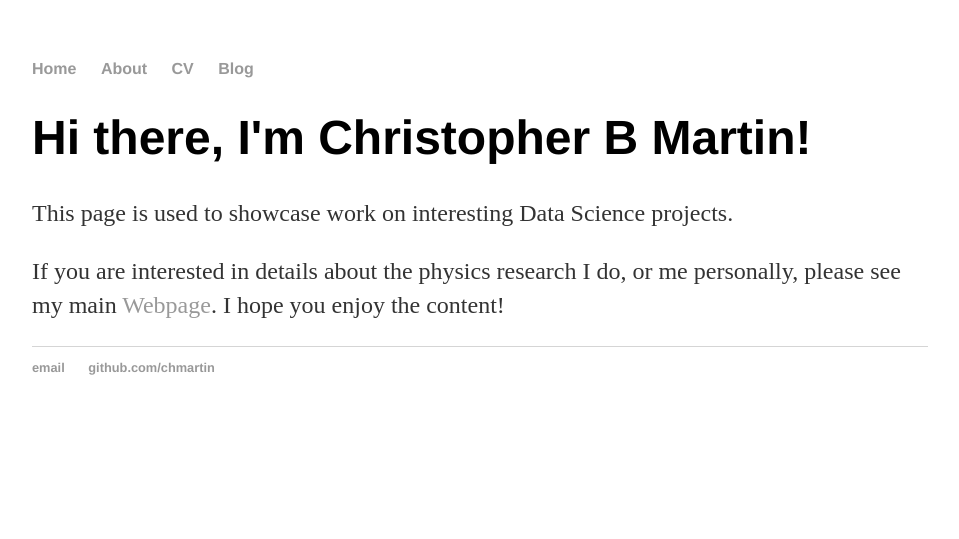
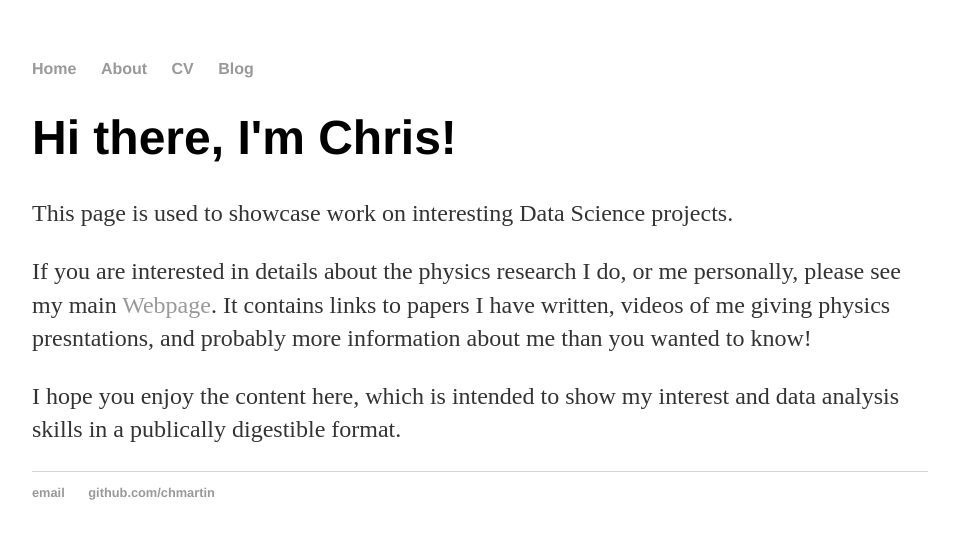
Before and after one commit to chmartin/chmartin.github.io, a Jekyll site: the page built from about/index.html, in a window 1280 px wide. Shown: the top 539 px of the page, without its empty margins (160-1119 px from the left). Built offline with Jekyll 4.4.1, drawn with Linux system fonts in a browser that asks for light colours.

Commit message:
Update index.html
textual update

```diff
--- a/about/index.html
+++ b/about/index.html
@@ -3,7 +3,8 @@ layout: default
 title: About This Blog
 ---
 <div class="blurb">
-	<h1>Hi there, I'm Christopher B Martin!</h1>
+	<h1>Hi there, I'm Chris!</h1>
 	<p>This page is used to showcase work on interesting Data Science projects.</p>
-	<p>If you are interested in details about the physics research I do, or me personally, please see my main <a href="https://chmartin.web.cern.ch/chmartin/Chris_Martin/">Webpage</a>. I hope you enjoy the content!</p>
+	<p>If you are interested in details about the physics research I do, or me personally, please see my main <a href="https://chmartin.web.cern.ch/chmartin/Chris_Martin/">Webpage</a>. It contains links to papers I have written, videos of me giving physics presntations, and probably more information about me than you wanted to know!</p>
+	<p>I hope you enjoy the content here, which is intended to show my interest and data analysis skills in a publically digestible format.</p>
 </div><!-- /.blurb -->
```
